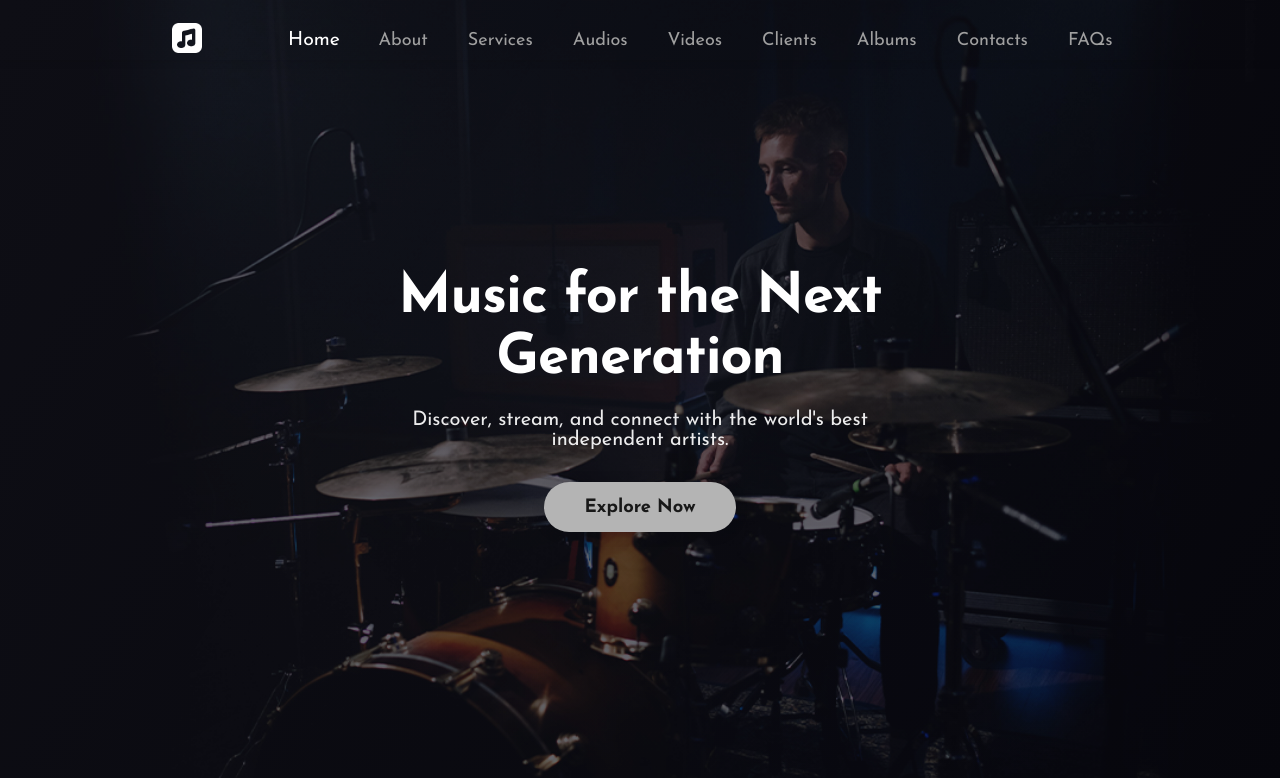
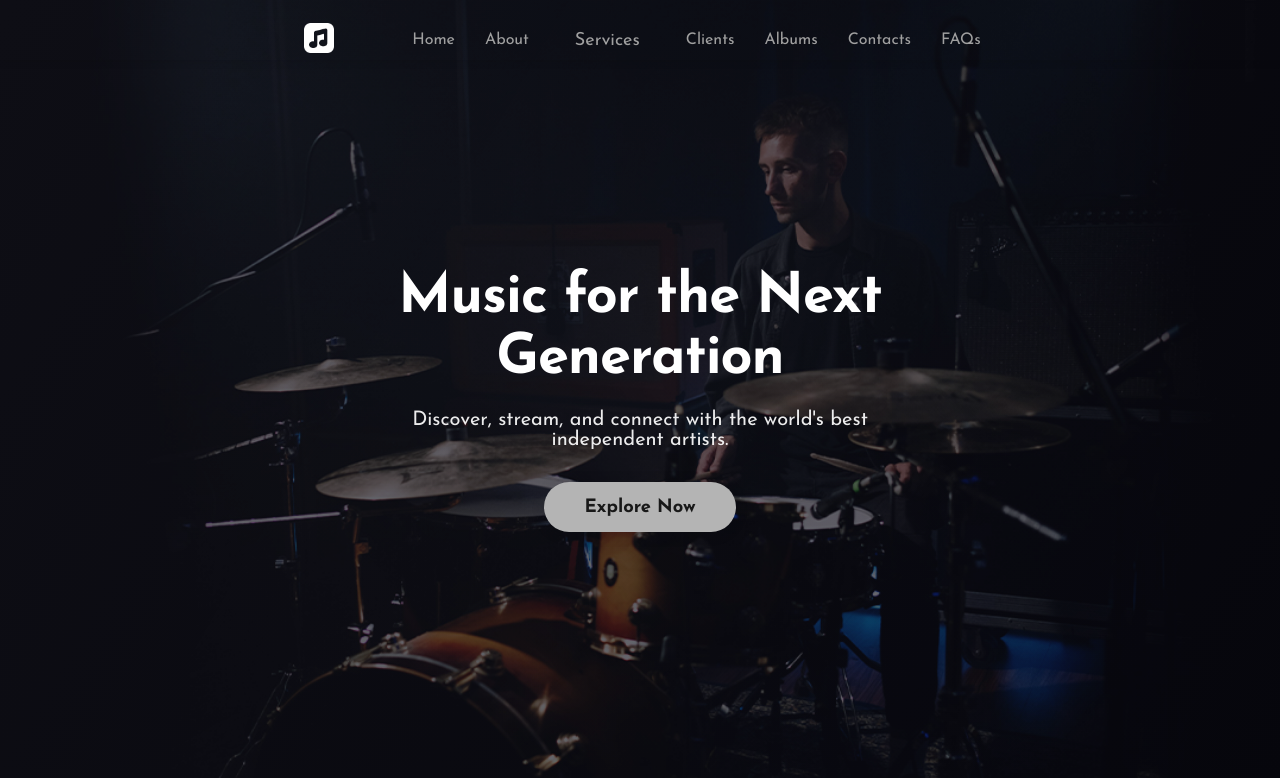
Before and after one commit to CodeWithSameer04/MusicLabel, a React (Vite) app: page / in a window 1280 px wide. Shown: the top 778 px of the page. Built offline with nearby package versions, Linux system fonts and the light colour scheme.

Commit message:
Created Drop-down Menu for services button

```diff
--- a/src/components/header/Header.jsx
+++ b/src/components/header/Header.jsx
@@ -6,6 +6,7 @@ import logo from '../../assets/images/apple-music.png';
 function Header() {
   const navbarRef = useRef(null);
   const [menuOpen, setMenuOpen] = useState(false);
+  const [servicesDropdown, setServicesDropdown] = useState(false);
   const location = useLocation();
 
   // Glassy scroll effect
@@ -34,6 +35,11 @@ function Header() {
 
   // Determine if on home page
   const isHome = location.pathname === '/';
+
+  // Close dropdown on route change
+  useEffect(() => {
+    setServicesDropdown(false);
+  }, [location.pathname]);
 
   return (
     <div className="header">
@@ -64,9 +70,30 @@ function Header() {
         <div className={`nav-links${menuOpen ? ' show' : ''}`}>
           <Link to="/" className={location.pathname === '/' ? 'active' : ''} onClick={() => setMenuOpen(false)}>Home</Link>
           <Link to="/about" className={location.pathname === '/about' ? 'active' : ''} onClick={() => setMenuOpen(false)}>About</Link>
-          <Link to="/services" className={location.pathname === '/services' ? 'active' : ''} onClick={() => setMenuOpen(false)}>Services</Link>
-          <Link to="/services/audio" className={location.pathname === '/services/audio' ? 'active' : ''} onClick={() => setMenuOpen(false)}>Audios</Link>
-          <Link to="/services/video" className={location.pathname === '/services/video' ? 'active' : ''} onClick={() => setMenuOpen(false)}>Videos</Link>
+          {/* Services Dropdown */}
+          <div
+            className="services-dropdown"
+            onMouseEnter={() => setServicesDropdown(true)}
+            onMouseLeave={() => setServicesDropdown(false)}
+            tabIndex={0}
+            onFocus={() => setServicesDropdown(true)}
+            onBlur={() => setServicesDropdown(false)}
+            style={{ position: 'relative' }}
+          >
+            <span
+              className={`services-link${location.pathname.startsWith('/services') ? ' active' : ''}`}
+              onClick={() => setServicesDropdown((open) => !open)}
+              style={{ cursor: 'pointer', padding: '8px 16px', display: 'inline-block' }}
+            >
+              Services
+            </span>
+            <div className={`services-dropdown-menu${servicesDropdown ? ' active' : ''}`}>
+              <Link to="/services" onClick={() => { setMenuOpen(false); setServicesDropdown(false); }}>All Services</Link>
+              <Link to="/services/audio" onClick={() => { setMenuOpen(false); setServicesDropdown(false); }}>Audio</Link>
+              <Link to="/services/video" onClick={() => { setMenuOpen(false); setServicesDropdown(false); }}>Video</Link>
+            </div>
+          </div>
+          {/* End Services Dropdown */}
           <Link to="/clients" className={location.pathname === '/clients' ? 'active' : ''} onClick={() => setMenuOpen(false)}>Clients</Link>
           <Link to="/albums" className={location.pathname === '/albums' ? 'active' : ''} onClick={() => setMenuOpen(false)}>Albums</Link>
           <Link to="/contacts" className={location.pathname === '/contacts' ? 'active' : ''} onClick={() => setMenuOpen(false)}>Contacts</Link>
--- a/src/components/header/header.css
+++ b/src/components/header/header.css
@@ -84,27 +84,32 @@
     position: relative;
     overflow: hidden;
 }
-/* .navbar a::before {
-    content: '';
-    position: absolute;
-    left: 0;
-    bottom: 2px;
-    height: 2px;
-    background-color: #fff;
-    width: 0;
-    transition: width 0.4s cubic-bezier(.4,0,.2,1);
+
+/* Make sure navbar links and services-link look the same */
+.navbar a,
+.services-link {
+    color: rgb(160, 160, 160);
+    text-decoration: none;
+    margin: 0 15px;
+    font-size: 16px;
+    position: relative;
+    padding: 8px 0;
+    background: none;
+    border: none;
+    outline: none;
+    display: inline-block;
+    vertical-align: middle;
+    transition: color 0.2s, transform 0.2s, font-size 0.2s;
 }
 
-.navbar a:hover::before{
-    width: 100%;
-} */
-
 .navbar a:hover,
-.navbar a.active {
-    /* background: #ffffff; */
-    color: #ffffff;
-    transform: scale(1.08);
-    text-decoration: none;
+.services-link:hover,
+.services-link.active {
+    color: #fff;
+    /* Remove underline, add scale effect */
+    transform: scale(1.15);
+    /* Optionally, you can also increase font-weight for more emphasis */
+    font-weight: 700;
 }
 
 /* Home page: overlay, transparent, fixed */
@@ -235,3 +240,72 @@
     margin-top: 70px;
   }
 }
+
+.services-dropdown {
+    position: relative;
+    display: inline-block;
+    /* Add vertical alignment to match other links */
+    vertical-align: middle;
+    margin: 0 4px;
+}
+
+.services-link {
+    color: rgb(160, 160, 160);
+    text-decoration: none;
+    font-size: 18px;
+    border-radius: 4px;
+    transition: background 0.2s, color 0.2s, transform 0.2s;
+    font-family: inherit;
+    display: inline-block;
+    position: relative;
+    cursor: pointer;
+    padding: 8px 16px;
+    margin: 0; /* Remove extra margin */
+    vertical-align: middle; /* Align with other links */
+}
+
+/* Dropdown container for Services */
+.services-dropdown {
+    position: relative;
+    display: inline-block;
+    vertical-align: middle;
+    margin: 0 15px;
+}
+
+/* Dropdown menu styling */
+.services-dropdown-menu {
+    display: none;
+    position: absolute;
+    background: transparent;
+    box-shadow: 0 2px 8px rgba(0,0,0,0.1);
+    min-width: 150px;
+    z-index: 1;
+    top: 100%;
+    left: 0;
+    flex-direction: column;
+    border-radius: 4px;
+    padding: 0;
+    backdrop-filter: blur(6px); /* Optional: adds a blur effect for extra glassy look */
+}
+
+.services-dropdown:hover .services-dropdown-menu,
+.services-dropdown-menu.active {
+    display: flex;
+}
+
+.services-dropdown-menu a {
+    color: #9c9c9cd1;
+    padding: 10px 18px;
+    text-decoration: none;
+    font-size: 1rem;
+    background: none;
+    border: none;
+    text-align: left;
+    transition: background 0.2s, color 0.2s;
+    margin: 0;
+}
+
+.services-dropdown-menu a:hover {
+    background: #444;
+    color: white;
+}
```
